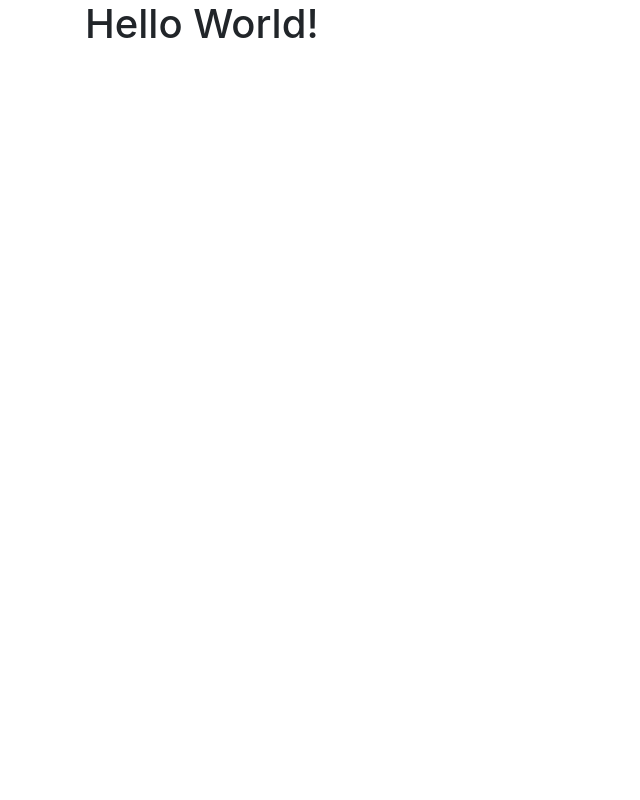
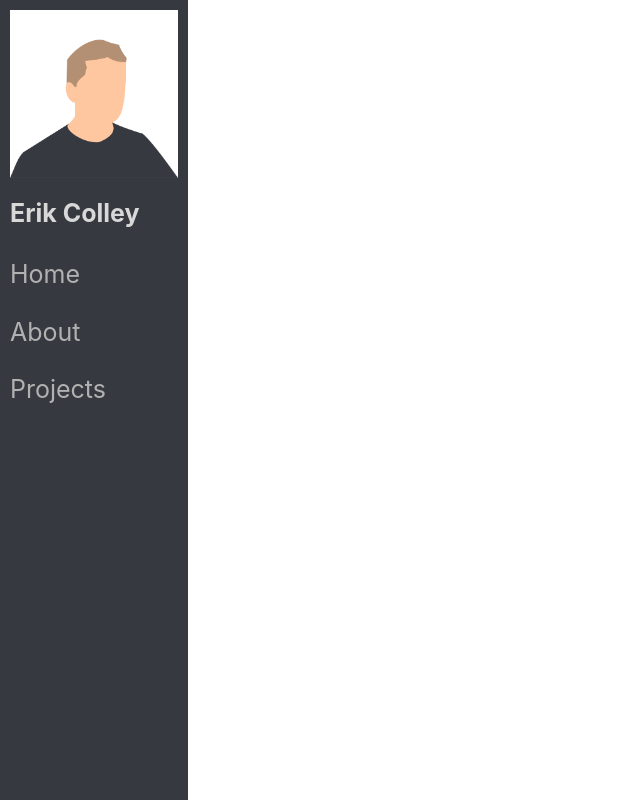
Before and after one commit to ejj28/ejj28.github.io, a plain HTML site: page index.html in a window 1280 px wide. Shown: the whole page, without its empty margins (0-640 px from the left). Drawn offline with Linux system fonts and the light colour scheme.

Commit message:
Vagrant, gitignore, sidebar

```diff
--- a/index.html
+++ b/index.html
@@ -11,15 +11,29 @@
     <title>Erik Colley</title>
 
     <link href="vendor/bootstrap/css/bootstrap.min.css" rel="stylesheet">
+    <link href="style.css" rel="stylesheet">
 
 </head>
 
 <body>
 
     <!-- Main Body -->
-    <div class="container">
+    <div id=main-container>
 
-        <h1>Hello World!</h1>
+        <div class="row h-100">
+            <div class="col-sm-2 col-md-2 col-lg-2" id="navcol">
+                <div class="sidenav">
+                    <img src="images/pfp.png"></img>
+                    <h1>Erik Colley</h1>
+                    <a href="#">Home</a>
+                    <a href="#">About</a>
+                    <a href="#">Projects</a>
+                </div>
+            </div>
+            <div class="col-sm-10 col-md-10 col-lg-10" id="main">
+
+            </div>
+        </div>
 
     </div>
 
--- /dev/null
+++ b/style.css
@@ -0,0 +1,34 @@
+html,
+body {
+    height: 100%;
+}
+
+ /* The sidebar menu */
+ .sidenav {
+    background-color: #36393F;
+    height: 100%;
+  }
+
+  #main-container {
+    height: 100%;
+  }
+  .sidenav a {
+    display: block;
+    padding: 10px 0px 10px 10px;
+    text-decoration: none;
+  font-size: 25px;
+  color: #b1b1b1;
+  }
+  .sidenav a:hover {
+    background-color: #6d6d6d;
+  }
+.sidenav img {
+  width: 100%;
+  padding: 10px;
+}
+.sidenav h1 {
+  font-size: 25px;
+  color: #d8d8d8;
+  font-weight: bold;
+  padding: 10px 0px 10px 10px;
+}
```
Also changed, not shown: images/pfp.png (added), 3 other files.
